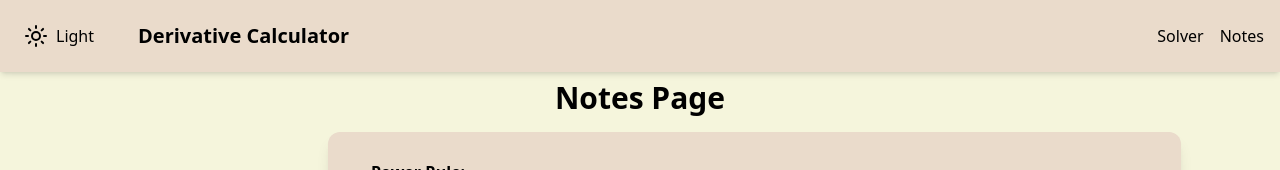
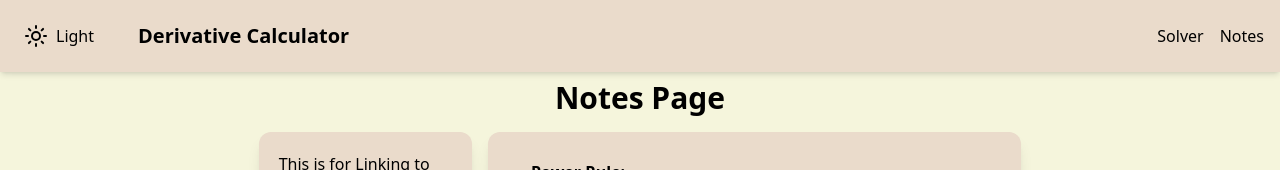
Before and after one commit to RanielMiranda/Thesis-Calculator-Frontend, a React (Vite) app: page /notes in a window 1280 px wide. Shown: the top 170 px of the page. Built offline with nearby package versions, Linux system fonts and the light colour scheme.

Commit message:
small changes
adjusted spacing and added title to solver page

```diff
--- a/src/Pages/Notes/Notes.jsx
+++ b/src/Pages/Notes/Notes.jsx
@@ -9,8 +9,12 @@ const Notes = () => {
         <div>
           <Topbar />
         </div>
-        <h1 className="text-3xl font-bold hover:underline">Notes Page</h1>
-        <div className="w-full justify-center items-center flex flex-row gap-4">
+
+        <div>
+          <h1 className="text-3xl font-bold hover:underline">Notes Page</h1>
+        </div>
+
+        <div className="w-full justify-center flex flex-row gap-4">
           <div className="w-2/12 bg-[#eadbcb] shadow-lg rounded-xl p-5 flex flex-col gap-5">
             {/* Topic Links */}
             <div>
@@ -21,7 +25,7 @@ const Notes = () => {
             </div>
           </div>
 
-          <div className="w-8/12 flex flex-col gap-4 bg-[#eadbcb] shadow-lg rounded-xl p-5">
+          <div className="w-5/12 flex flex-col gap-4 bg-[#eadbcb] shadow-lg rounded-xl p-5">
             {/* Notes Card */}
             <ul className="text-left mt-2 list-disc list-inside">
               <li style={{marginBottom: '50px'}}>
--- a/src/Pages/Solver/Solver.jsx
+++ b/src/Pages/Solver/Solver.jsx
@@ -10,6 +10,10 @@ const Solver = () => {
 
         <div>
             <Topbar />
+        </div>
+
+        <div>
+          <h1 className="text-3xl font-bold hover:underline">Solver Page</h1>
         </div>
 
         <div className = "w-full justify-center items-center flex flex-col gap-4">
```
